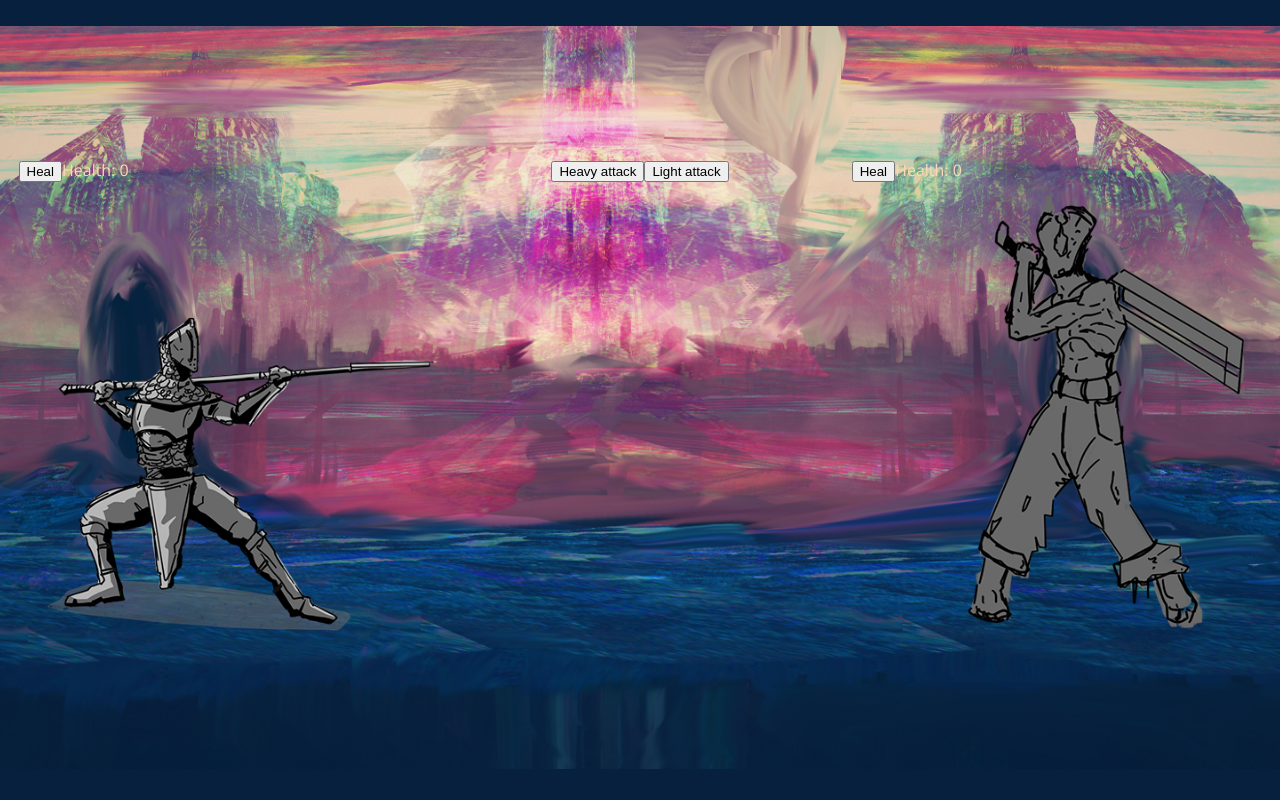
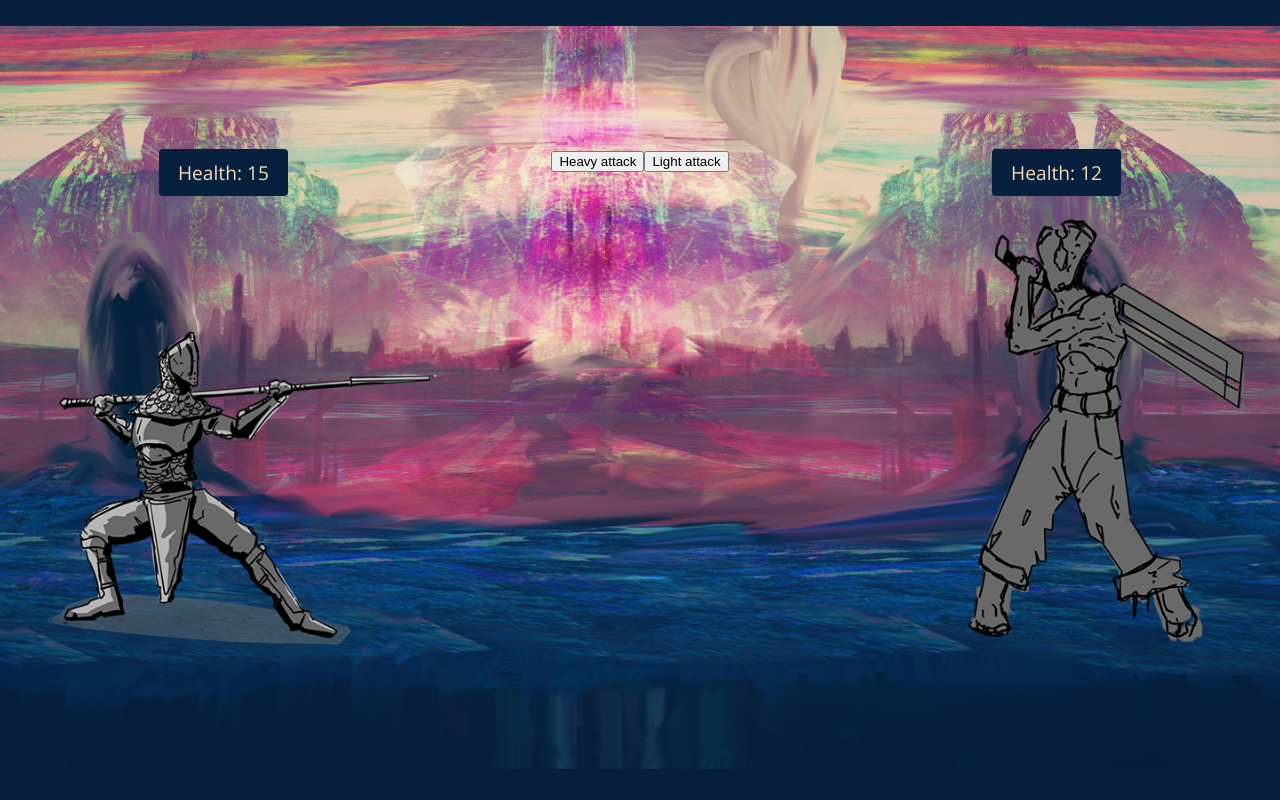
Before and after one commit to dansteele/game, a Next.js app: page /battle in a window 1280 px wide. Shown: the top 800 px of the page. Built offline with nearby package versions, Linux system fonts and the light colour scheme.

Commit message:
Abstract status bar

```diff
--- a/lib/units/brute/Brute.module.scss
+++ b/lib/units/brute/Brute.module.scss
@@ -1,4 +1,5 @@
 .brute {
+  display: flex;
   flex-direction: column;
   justify-content: flex-start;
   align-items: flex-start;
--- a/lib/units/brute/index.js
+++ b/lib/units/brute/index.js
@@ -1,21 +1,21 @@
 import create from "zustand";
 import styles from "./Brute.module.scss";
 import Image from "next/image";
+import StatusBar from "../statusBar";
 
 const useStore = create((set) => ({
-  health: 0,
+  health: 12,
   addHealth: () => set((state) => ({ health: state.health + 1 })),
   removeHealth: () => set({ health: 0 }),
 }));
 
 const Brute = () => {
   const health = useStore((state) => state.health);
-  const addHealth = useStore((state) => state.addHealth);
+  // const addHealth = useStore((state) => state.addHealth);
 
   return (
     <div className={styles.brute}>
-      <button onClick={() => addHealth()}>Heal</button>
-      <span>Health: {health}</span>
+      <StatusBar health={health} />
       <Image
         src="/units/brute.png"
         alt="An enemy brute"
--- a/lib/units/player/Player.module.scss
+++ b/lib/units/player/Player.module.scss
@@ -1,4 +1,5 @@
 .player {
+  display: flex;
   flex-direction: column;
   justify-content: flex-start;
   align-items: flex-start;
--- a/lib/units/player/index.js
+++ b/lib/units/player/index.js
@@ -1,9 +1,10 @@
 import create from "zustand";
 import styles from "./Player.module.scss";
 import Image from "next/image";
+import StatusBar from "../statusBar";
 
 const useStore = create((set) => ({
-  health: 0,
+  health: 15,
   addHealth: () => set((state) => ({ health: state.health + 1 })),
   removeHealth: () => set({ health: 0 }),
 }));
@@ -14,8 +15,7 @@ const Player = () => {
 
   return (
     <div className={styles.player}>
-      <button onClick={() => addHealth()}>Heal</button>
-      <span>Health: {health}</span>
+      <StatusBar health={health} />
       <Image
         src="/units/player.png"
         alt="An enemy brute"
--- /dev/null
+++ b/lib/units/statusBar.js
@@ -0,0 +1,11 @@
+import styles from "./statusBar.module.scss";
+
+const StatusBar = ({ health }) => {
+  return (
+    <span className={styles.statusBar}>
+      <span>Health: {health}</span>
+    </span>
+  );
+};
+
+export default StatusBar;
--- /dev/null
+++ b/lib/units/statusBar.module.scss
@@ -0,0 +1,10 @@
+@import "styles/colours.scss";
+
+.statusBar {
+  display: flex;
+  font-size: 1.2em;
+  align-self: center;
+  background-color: $bg-color;
+  padding: 0.5em 1em 0.5em 1em;
+  border-radius: 4px;
+}
--- a/pages/battle/index.js
+++ b/pages/battle/index.js
@@ -21,7 +21,7 @@ export default function Battle() {
         </span>
         <div className={styles.wrapper}>
           <Player />
-          <div className={styles.ui}>
+          <div>
             <button onClick={() => attack("heavy")}>Heavy attack</button>
             <button onClick={() => attack("light")}>Light attack</button>
           </div>
--- a/styles/Battle.module.scss
+++ b/styles/Battle.module.scss
@@ -11,9 +11,3 @@
   justify-content: space-around;
   width: 100%;
 }
-
-.ui {
-  flex-direction: column;
-  justify-content: flex-start;
-  align-items: flex-start;
-}
```
